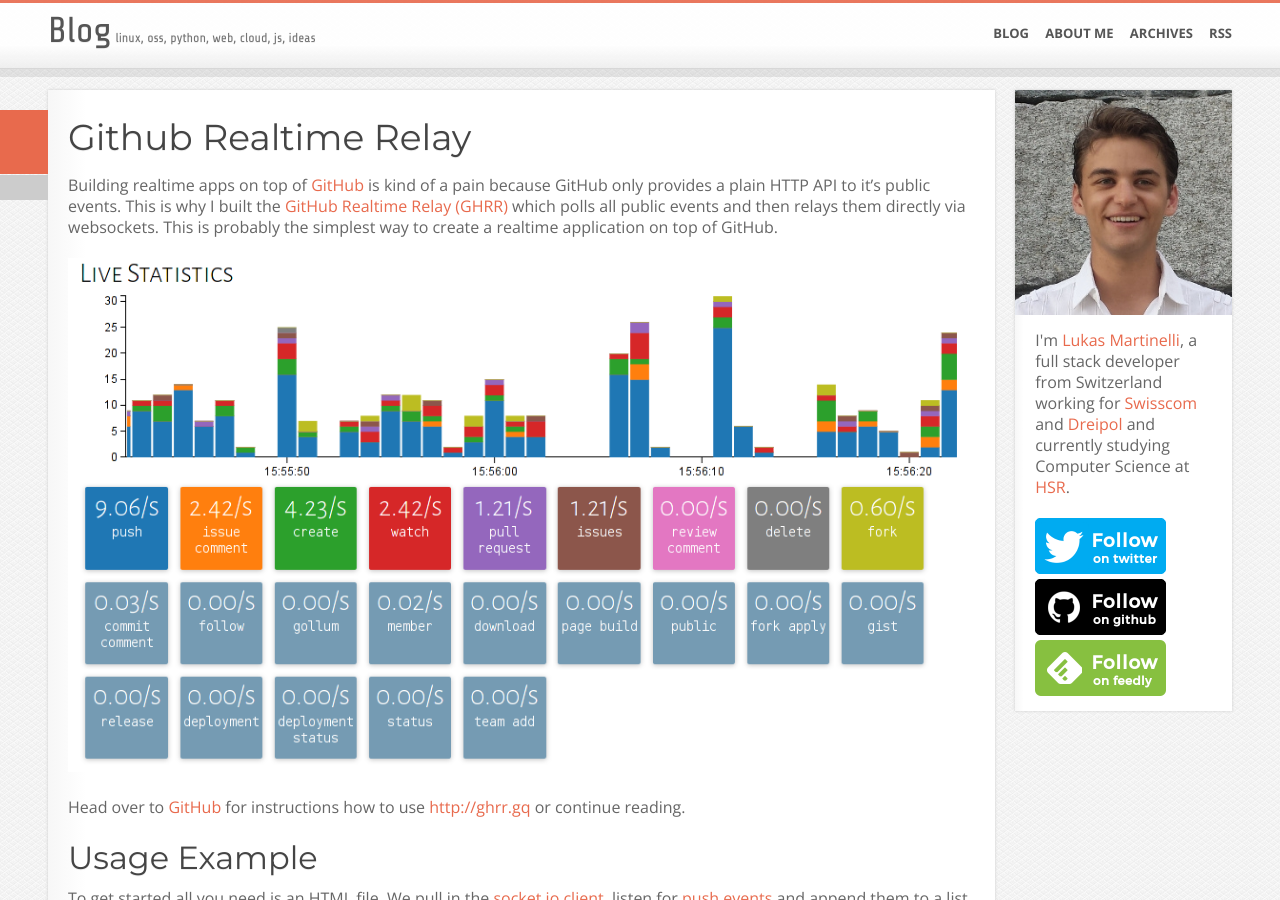
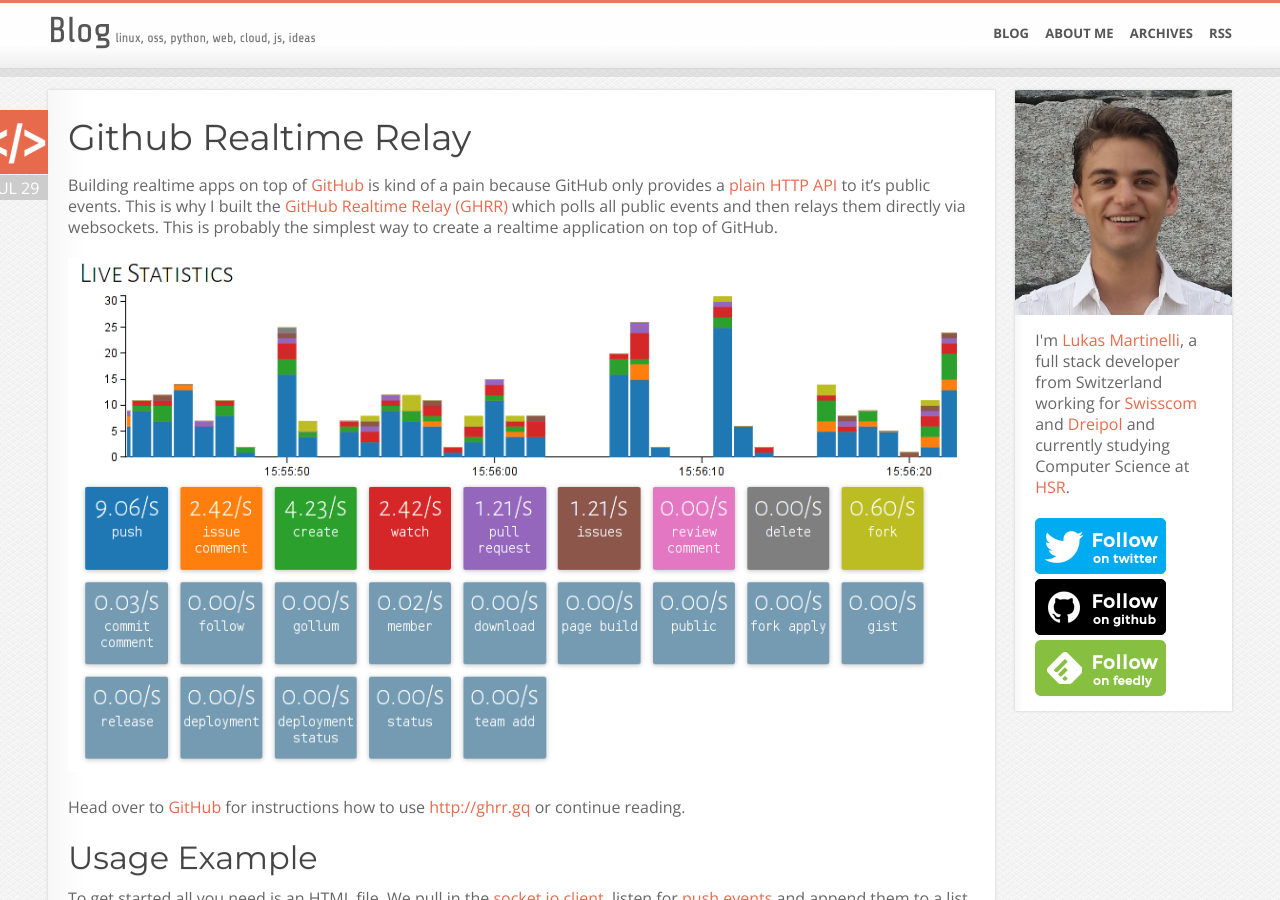
Before and after one commit to lukasmartinelli/lukasmartinelli.github.io, a Jekyll site: the page built from _posts/2015-07-29-github-realtime-relay.md, in a window 1280 px wide and 900 px high. Built offline with Jekyll 4.4.1, drawn with Linux system fonts in a browser that asks for light colours; Markdown is read by kramdown in place of the engine named in the settings; comment, search, counter and statistics services are not loaded.

```diff
--- a/_config.yml
+++ b/_config.yml
@@ -7,7 +7,7 @@ redcarpet:
 safe: true
 pygments: true
 exclude: ['CNAME', 'Guardfile', 'README.md']
-paginate: 10
+paginate: 50
 prose:
   media: 'media'
   ignore:
--- a/2015-07-29-github-realtime-relay.md
+++ b/_posts/2015-07-29-github-realtime-relay.md
@@ -12,7 +12,8 @@ published: true
 ---
 
 Building realtime apps on top of [GitHub](http://github.com) is kind of a pain
-because GitHub only provides a plain HTTP API to it's public events.
+because GitHub only provides a [plain HTTP API](https://developer.github.com/v3/activity/events/)
+to it's public events.
 This is why I built the [GitHub Realtime Relay (GHRR)](http://ghrr.gq)
 which polls all public events and then relays them directly via websockets.
 This is probably the simplest way to create a realtime application on top of GitHub.
```
